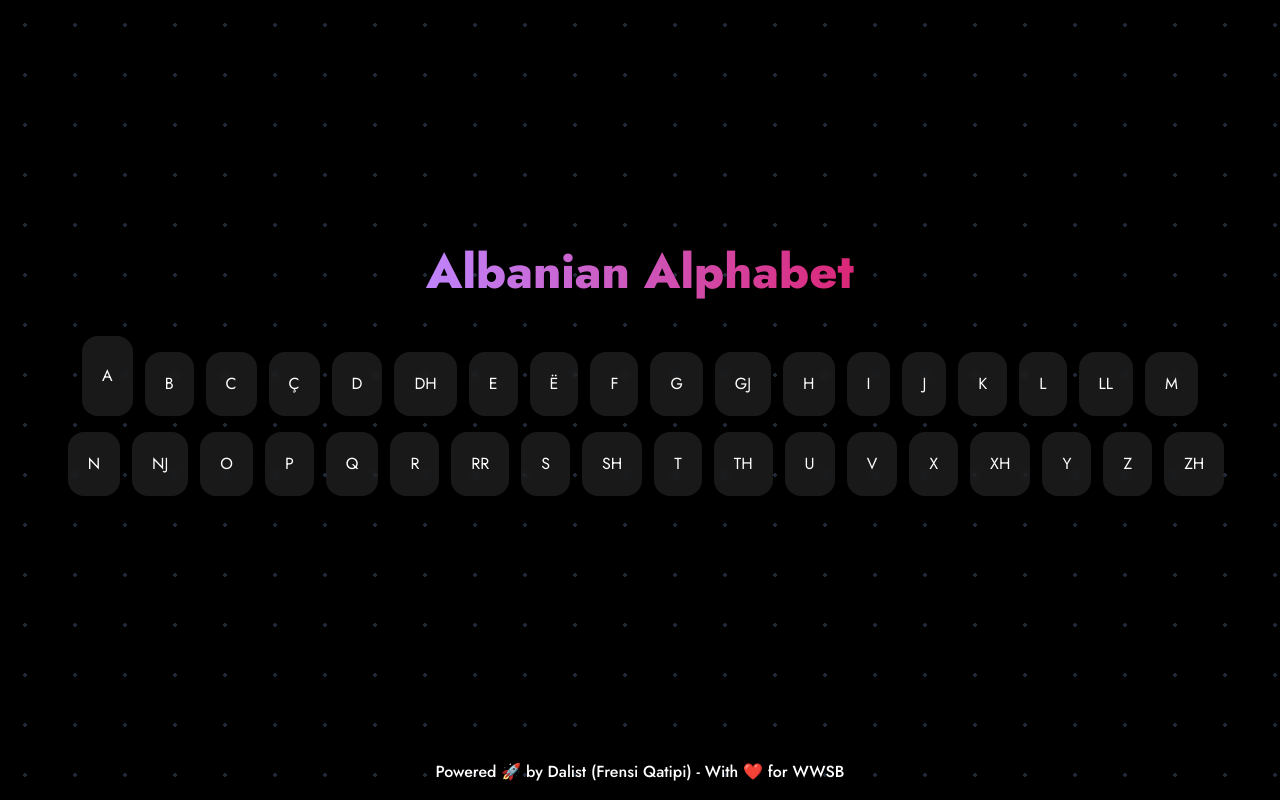
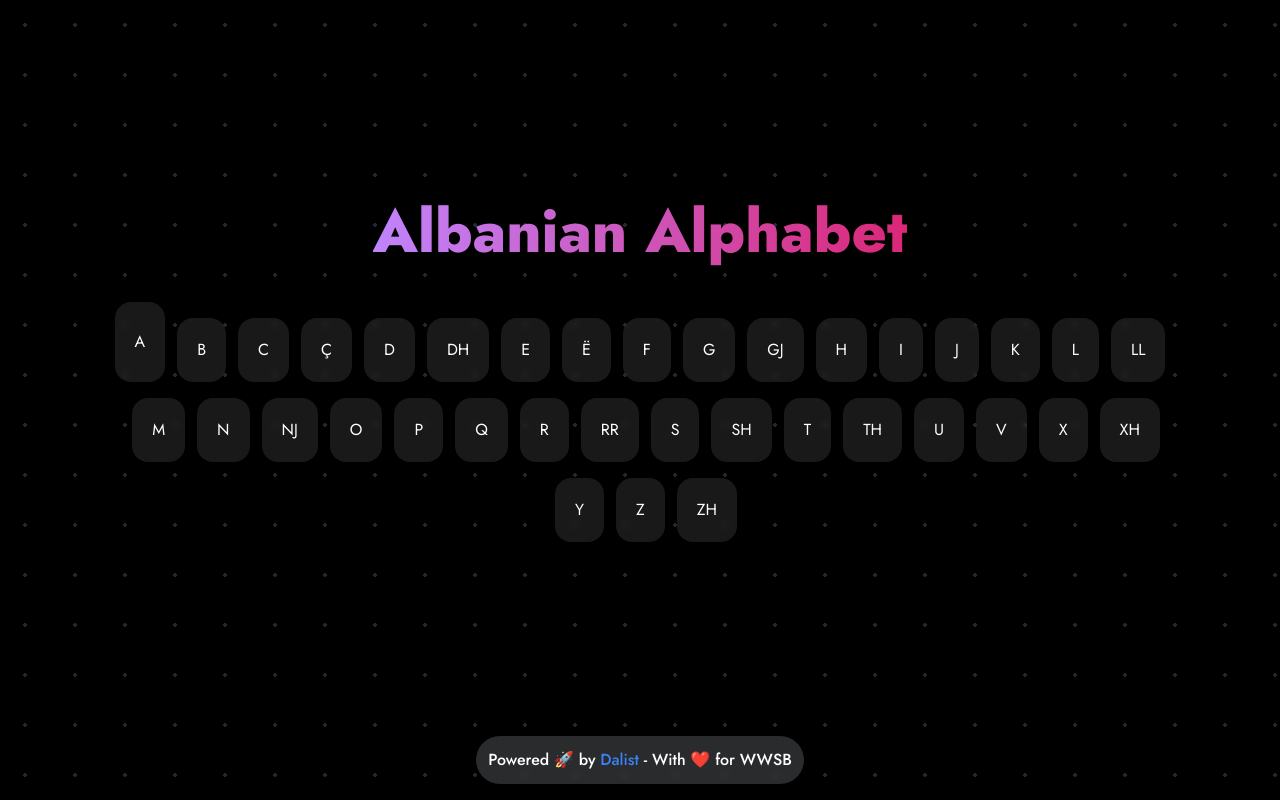
Before and after one commit to dalist1/nativify, a Next.js app in the folder native/: page / in a window 1280 px wide. Built offline with nearby package versions, Linux system fonts and the light colour scheme.

Commit message:
fix styles

```diff
--- a/native/app/layout.js
+++ b/native/app/layout.js
@@ -4,7 +4,7 @@ import '../global.css'
 const jost = Jost({ subsets: ["latin"] });
 
 export const metadata = {
-  title: "AL Native",
+  title: "Nativify",
   description: "Albanian Alphabet App 🚀",
 
 };
@@ -12,7 +12,7 @@ export const metadata = {
 export default function RootLayout({ children }) {
   return (
     <html lang="en">
-      <body className={`${jost.className} text-justify h-screen w-11/12 flex items-center mx-auto p-0 m-0 bg-black bg-radial-gradient bg-size-50 text-white`}>
+      <body className={`${jost.className} h-screen w-5/6 justify-center flex items-center mx-auto bg-black bg-radial-gradient bg-size-50 text-white`}>
         {children}
       </body>
     </html>
--- a/native/app/page.js
+++ b/native/app/page.js
@@ -53,10 +53,22 @@ export default function HomePage() {
 
 
   return (
-    <div className="flex flex-col justify-center items-center">
-     <span className="font-extrabold text-transparent text-5xl bg-clip-text bg-gradient-to-r from-purple-400 to-pink-600 pb-10">Albanian Alphabet</span>
+    <div className="flex flex-col justify-center items-center overflow-auto">
+     <span className="font-extrabold text-transparent text-4xl lg:text-6xl bg-clip-text bg-gradient-to-r from-purple-400 to-pink-600 pb-10">Albanian Alphabet</span>
     <Buttons alphabet={alphabet} words={words}/>
-    <span className="fixed font-medium text-base bottom-4">Powered 🚀 by Dalist (Frensi Qatipi) - With ❤️ for WWSB</span>
+    <div className="fixed font-medium text-base bottom-4 p-3 bg-gray-300/20 backdrop-blur-sm rounded-full">
+      Powered 🚀 by{" "}
+      <a
+        href="https://dalist1.github.io/"
+        target="_blank"
+        rel="noopener noreferrer"
+        className="text-blue-500 hover:text-blue-700"
+      >
+        Dalist
+      </a>{" "}
+      - With ❤️ for WWSB
+    </div>
+
     </div>
 
   )
--- a/native/global.css
+++ b/native/global.css
@@ -11,4 +11,19 @@
   .bg-size-50 {
     background-size: 50px 50px;
   }
+      /* Scrollbar */
+  /* Chrome, nodejs, and Safari */
+  *::-webkit-scrollbar {
+    width: 1px;
+  }
+
+  *::-webkit-scrollbar-track {
+    background: transparent;
+    border-radius: 5px;
+  }
+
+  *::-webkit-scrollbar-thumb {
+    background-color: rgb(14 165 233 / 0.5);
+    border-radius: 14px;
+  }
 }
```
